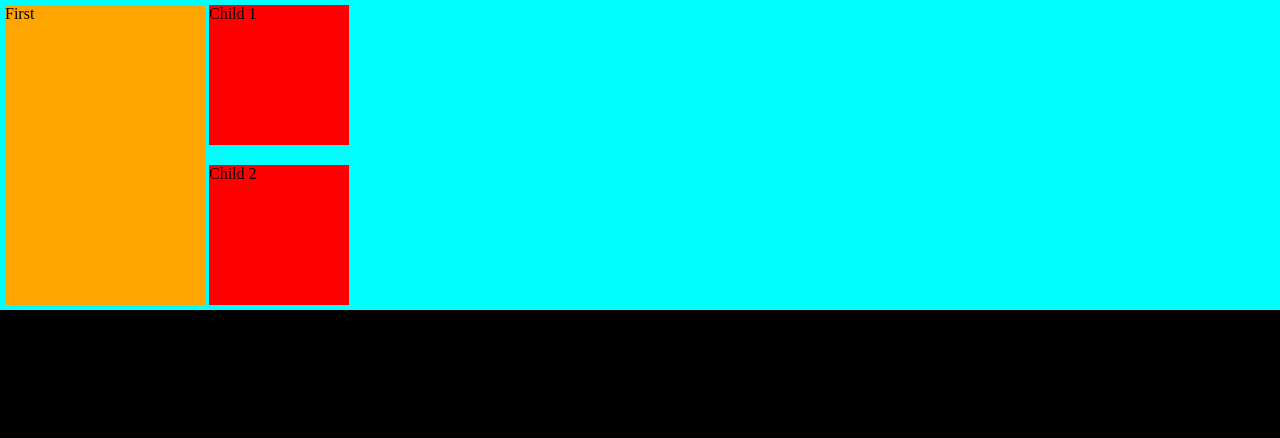
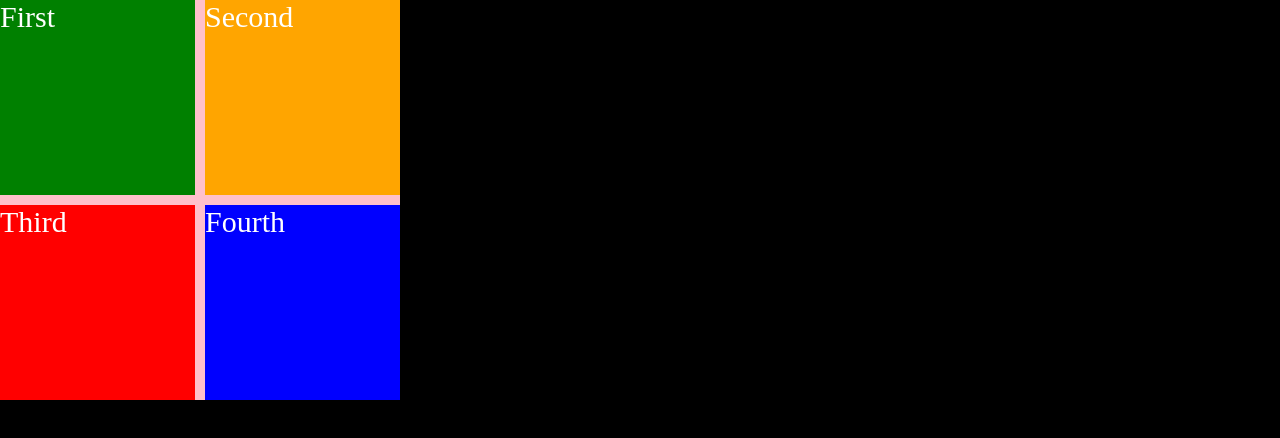
Before and after one commit to PriiJai/Web-Dev, a plain HTML site: page CSS/grid/grid.html in a window 1280 px wide. Drawn offline with Linux system fonts and the light colour scheme.

```diff
--- /dev/null
+++ b/CSS/grid/chess.css
@@ -0,0 +1,29 @@
+*{
+  padding : 0;
+  margin:0;
+  box-sizing: border-box;
+}
+
+body{
+  background-color: black;
+  height: 100vh;
+  display: flex;
+  justify-content: center;
+  align-items: center;
+}
+
+.container{
+  height:800px;
+  width:800px;
+  display: grid;
+  grid-template-rows: repeat(8, 1fr) ;
+  grid-template-columns:repeat(8, 1fr) ;
+
+}
+
+.white{
+  background-color: white;
+}
+.brown{
+  background-color: brown;
+}
--- a/CSS/grid/flex.css
+++ b/CSS/grid/flex.css
@@ -28,6 +28,8 @@
   display: flex;
   flex-direction: column;
   gap: 20px;
+  background-color: aliceblue;
+
 }
 
 .child1{
--- /dev/null
+++ b/CSS/grid/grid.css
@@ -0,0 +1,38 @@
+*{
+  padding : 0;
+  margin:0;
+  box-sizing: border-box;
+  color: white;
+  font-size: 30px;;
+}
+
+body{
+  background-color: black;
+}
+
+.container{
+
+  display: grid;
+  grid-template-rows: 1fr 1fr;
+  grid-template-columns: 1fr 1fr;
+  gap:10px;
+
+
+  height: 400px;
+  width: 400px;
+  background-color: pink;
+}
+
+.First{
+  background-color: green;
+}
+
+.Second{
+  background-color: orange;
+}
+.Third{
+  background-color:red;
+}
+.Fourth{
+  background-color: blue;
+}
--- a/CSS/grid/grid.html
+++ b/CSS/grid/grid.html
@@ -1,17 +1,32 @@
 <!DOCTYPE html>
-<html lang="en">
+<html>
   <head>
-    <link rel="stylesheet" href="flex.css">
+    <link rel="stylesheet" href="grid.css">
   </head>
 
-  <body>
-    <div class="container">
-      <div class="Box first">First</div>
-      <div class="Box second">
-        <div class="child1"> Child 1</div>
-        <div class="child2"> Child 2</div>
+<body>
+  <div class="container">
+    <div class="box First">
+      First
 
-      </div>
     </div>
-  </body>
+    <div class="box Second">
+      Second
+
+    </div>
+
+    <div class="box Third">
+      Third
+
+    </div>
+
+    <div class="box Fourth">
+      Fourth
+
+    </div>
+
+
+
+  </div>
+</body>
 </html>
```
Also changed, not shown: CSS/grid/chess.html (added, +86 -0 lines), CSS/grid/fllex.html (added, +17 -0 lines), 1 other file.
